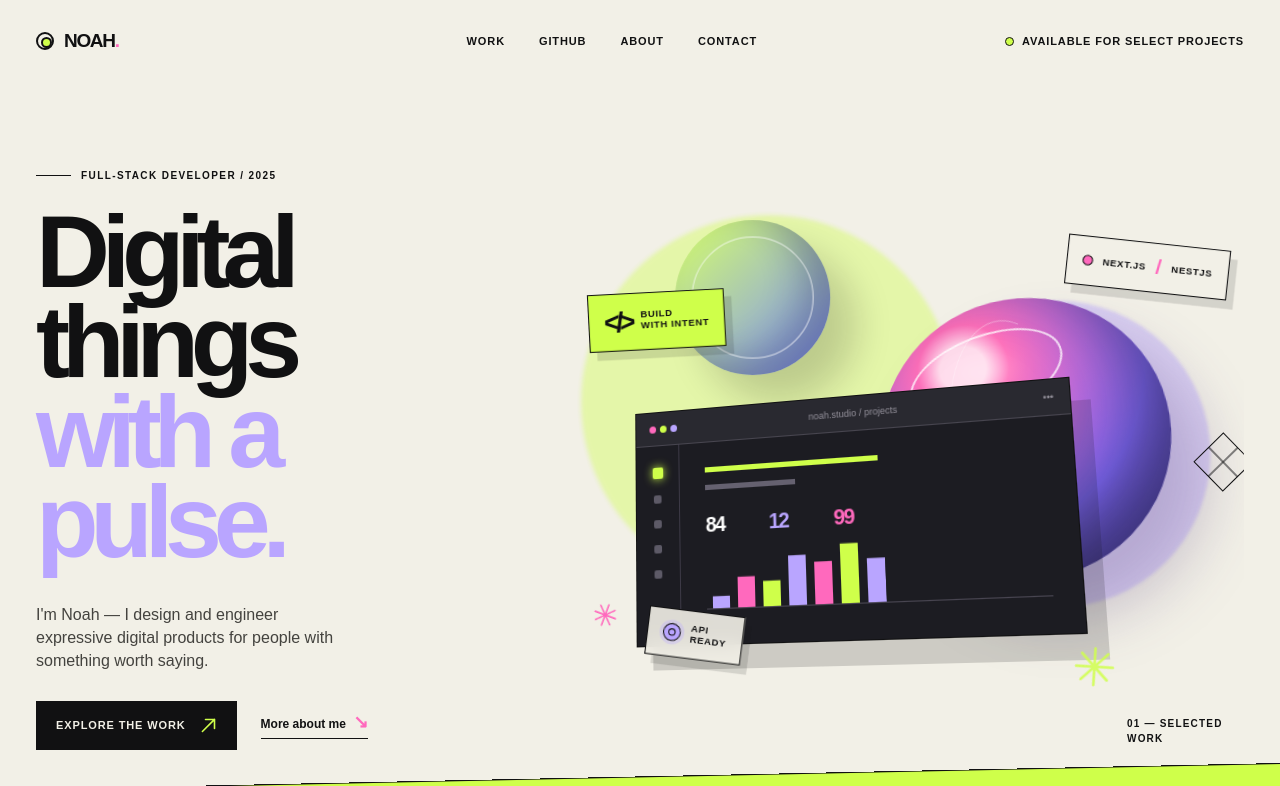
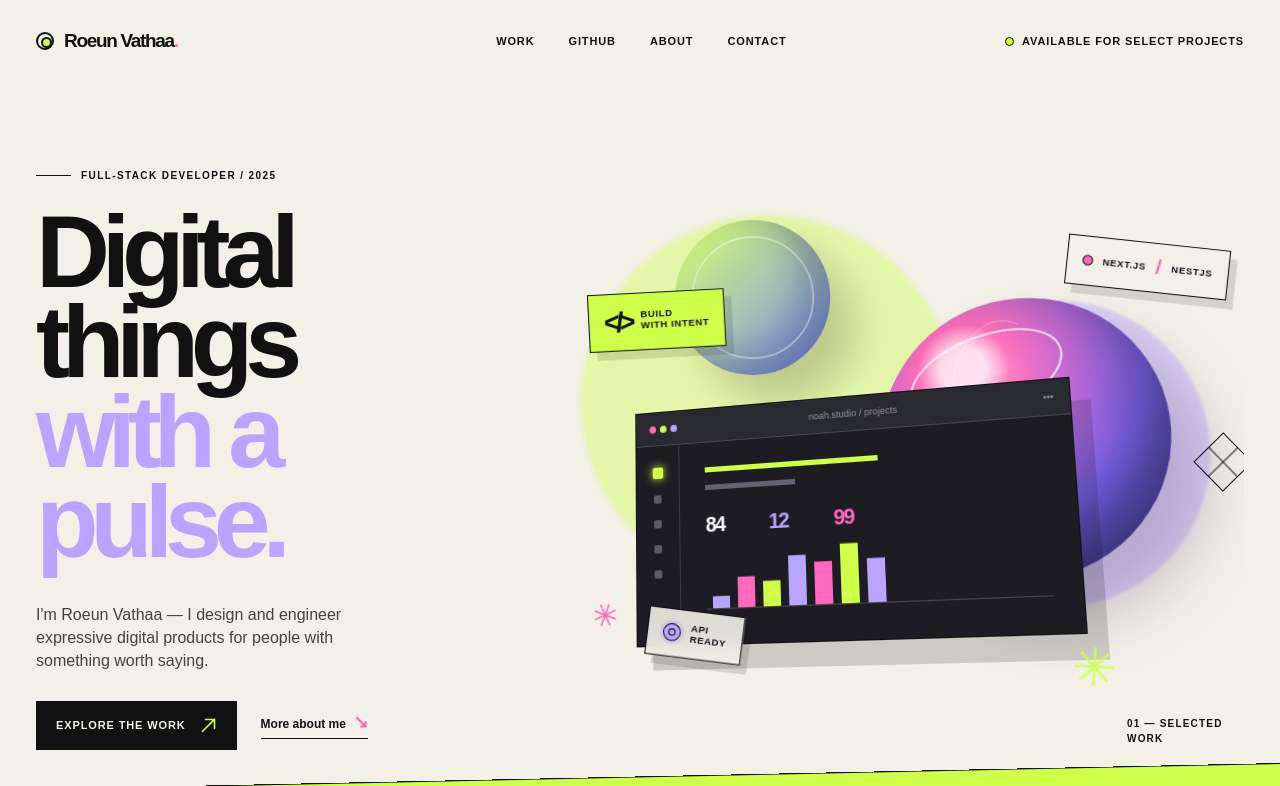
Before and after one commit to RoeunVathana/myportfolio, a Next.js app: page / in a window 1280 px wide. Shown: the top 786 px of the page. Built offline with nearby package versions, Linux system fonts and the light colour scheme; no server answers.

Commit message:
Use Roeun Vathaa branding

```diff
--- a/app/dashboard/page.tsx
+++ b/app/dashboard/page.tsx
@@ -195,7 +195,7 @@ export default function DashboardPage() {
   if (state !== "ready" || !content) {
     return (
       <main className="dashboard-page">
-        <nav className="dashboard-nav dashboard-shell" aria-label="Dashboard navigation"><a className="dashboard-brand" href="/">NOAH<span>.</span><small>/ CONTENT STUDIO</small></a><a className="dashboard-back" href="/">Back to portfolio <span>↗</span></a></nav>
+        <nav className="dashboard-nav dashboard-shell" aria-label="Dashboard navigation"><a className="dashboard-brand" href="/">ROEUN VATHAA<span>.</span><small>/ CONTENT STUDIO</small></a><a className="dashboard-back" href="/">Back to portfolio <span>↗</span></a></nav>
         <div className="dashboard-shell">
           <section className="dashboard-hero"><p className="dashboard-kicker"><span /> PRIVATE CONTENT STUDIO / 01</p><h1>Make the site<br /><em>feel like you.</em></h1><p>Edit the profile, projects, and information that power your public portfolio.</p></section>
           <section className="dashboard-lock-card"><div className="lock-orb"><span>↗</span></div><div><p className="dashboard-kicker"><span /> OWNER ACCESS</p><h2>Open the editor.</h2><p>Use your dashboard key to manage the portfolio content stored in PostgreSQL.</p></div><form className="dashboard-login" onSubmit={openEditor}><label htmlFor="dashboard-key">Dashboard key</label><div className="dashboard-key-row"><input id="dashboard-key" type="password" value={key} onChange={(event) => setKey(event.target.value)} placeholder="••••••••••••" required /><button className="dashboard-button" type="submit" disabled={state === "loading"}>{state === "loading" ? "Opening..." : "Open editor ↗"}</button></div>{state === "error" && <p className="dashboard-error">{errorMessage}</p>}</form></section>
@@ -210,7 +210,7 @@ export default function DashboardPage() {
 
   return (
     <main className="dashboard-page">
-      <nav className="dashboard-nav dashboard-shell" aria-label="Dashboard navigation"><a className="dashboard-brand" href="/">NOAH<span>.</span><small>/ CONTENT STUDIO</small></a><div className="cms-nav-actions"><span className="cms-live-dot" /> Saved locally + remotely <a className="dashboard-back" href="/">View portfolio <span>↗</span></a></div></nav>
+      <nav className="dashboard-nav dashboard-shell" aria-label="Dashboard navigation"><a className="dashboard-brand" href="/">ROEUN VATHAA<span>.</span><small>/ CONTENT STUDIO</small></a><div className="cms-nav-actions"><span className="cms-live-dot" /> Saved locally + remotely <a className="dashboard-back" href="/">View portfolio <span>↗</span></a></div></nav>
       <div className="dashboard-shell cms-shell">
         <header className="cms-heading"><div><p className="dashboard-kicker"><span className="green-dot" /> PRIVATE CONTENT STUDIO</p><h1>Make it<br /><em>yours.</em></h1></div><p>Edit your public story, shape the work, and keep the portfolio feeling current.</p></header>
         <div className="cms-layout">
@@ -229,7 +229,7 @@ export default function DashboardPage() {
           </section>
         </div>
       </div>
-      <footer className="dashboard-footer dashboard-shell"><span>NOAH / CONTENT STUDIO</span><span>Next.js + NestJS + PostgreSQL</span></footer>
+      <footer className="dashboard-footer dashboard-shell"><span>ROEUN VATHAA / CONTENT STUDIO</span><span>Next.js + NestJS + PostgreSQL</span></footer>
     </main>
   );
 }
--- a/app/globals.css
+++ b/app/globals.css
@@ -202,3 +202,5 @@ h1 span, h2 em { color: var(--lilac); font-style: normal; }
 @media (max-width: 560px) {
   .github-grid { grid-template-columns: 1fr; }
 }
+
+.about-stamp span { font-size: clamp(22px, 3vw, 40px); max-width: 205px; text-align: center; }
--- a/app/layout.tsx
+++ b/app/layout.tsx
@@ -2,7 +2,7 @@ import type { Metadata } from "next";
 import "./globals.css";
 
 export const metadata: Metadata = {
-  title: "NOAH — Full-stack developer",
+  title: "Roeun Vathaa — Full-stack developer",
   description: "Portfolio of Noah, a full-stack developer crafting digital products with Next.js and NestJS.",
 };
 
--- a/app/page.tsx
+++ b/app/page.tsx
@@ -8,9 +8,9 @@ type PublicSiteInfo = { stack: string; currently: string; location: string; cont
 type GitHubRepo = { id: number; name: string; html_url: string; description: string | null; language: string | null; stargazers_count: number; archived?: boolean };
 
 const fallbackProfile: PublicProfile = {
-  displayName: "Noah",
+  displayName: "Roeun Vathaa",
   role: "FULL-STACK DEVELOPER / 2025",
-  intro: "I'm Noah — I design and engineer expressive digital products for people with something worth saying.",
+  intro: "I'm Roeun Vathaa — I design and engineer expressive digital products for people with something worth saying.",
   about: "I like the part where a fuzzy idea becomes something you can touch. My work lives at the intersection of thoughtful product design, playful technology, and the tiny details that make a screen feel human.",
   location: "Bangkok / GMT+7",
   availability: "Available for select projects",
@@ -76,11 +76,11 @@ function ArrowIcon() {
   );
 }
 
-function BrandMark() {
+function BrandMark({ name }: { name: string }) {
   return (
-    <a className="brand" href="#top" aria-label="Noah home">
+    <a className="brand" href="#top" aria-label={`${name} home`}>
       <span className="brand-orb" />
-      <span>NOAH<span className="brand-dot">.</span></span>
+      <span>{name}<span className="brand-dot">.</span></span>
     </a>
   );
 }
@@ -236,7 +236,7 @@ export default function Home() {
   return (
     <main id="top">
       <nav className="site-nav shell" aria-label="Main navigation">
-        <BrandMark />
+        <BrandMark name={profile.displayName} />
         <div className="nav-links">
           <a href="#work">Work</a>
           <a href="#github">GitHub</a>
@@ -287,7 +287,7 @@ export default function Home() {
       </section>
 
       <section className="about-section shell section-pad" id="about">
-        <div className="about-stamp"><span>NOAH</span><small>EST. 2020</small></div>
+        <div className="about-stamp"><span>{profile.displayName}</span><small>EST. 2020</small></div>
         <div className="about-copy"><p className="eyebrow"><span className="eyebrow-line" /> A LITTLE ABOUT ME</p><h2>Code is my craft.<br /><em>Curiosity is my compass.</em></h2><p className="about-lead">{profile.about}</p><div className="about-details"><div><span>Based in</span><strong>{siteInfo.location}</strong></div><div><span>Currently</span><strong>{siteInfo.currently}</strong></div><div><span>Favorite stack</span><strong>{siteInfo.stack}</strong></div></div><a className="button button-outline" href="#contact">Let&apos;s make something <ArrowIcon /></a></div>
       </section>
 
@@ -296,7 +296,7 @@ export default function Home() {
         <form className="contact-form" onSubmit={handleSubmit}><label><span>Your name</span><input name="name" placeholder="A real human, hopefully" required /></label><label><span>Email address</span><input name="email" type="email" placeholder="you@somewhere.com" required /></label><label><span>What are we making?</span><textarea name="message" placeholder="Tell me the good stuff..." rows={4} required /></label><button className="button button-primary" type="submit" disabled={status === "sending"}>{status === "sending" ? "Sending..." : "Send the signal"} <ArrowIcon /></button>{status === "sent" && <p className="form-message success">Signal received. I&apos;ll be in touch soon.</p>}{status === "error" && <p className="form-message error">The API is offline. Email me directly at hello@noah.dev.</p>}</form>
       </section>
 
-      <footer className="site-footer shell"><BrandMark /><span>Designed + built by Noah</span><span>© 2025 / All signal, no noise</span></footer>
+      <footer className="site-footer shell"><BrandMark name={profile.displayName} /><span>Designed + built by {profile.displayName}</span><span>© 2025 / All signal, no noise</span></footer>
     </main>
   );
 }
```
Also changed, not shown: 1 other file (tests, documents, lock files or other folders).
